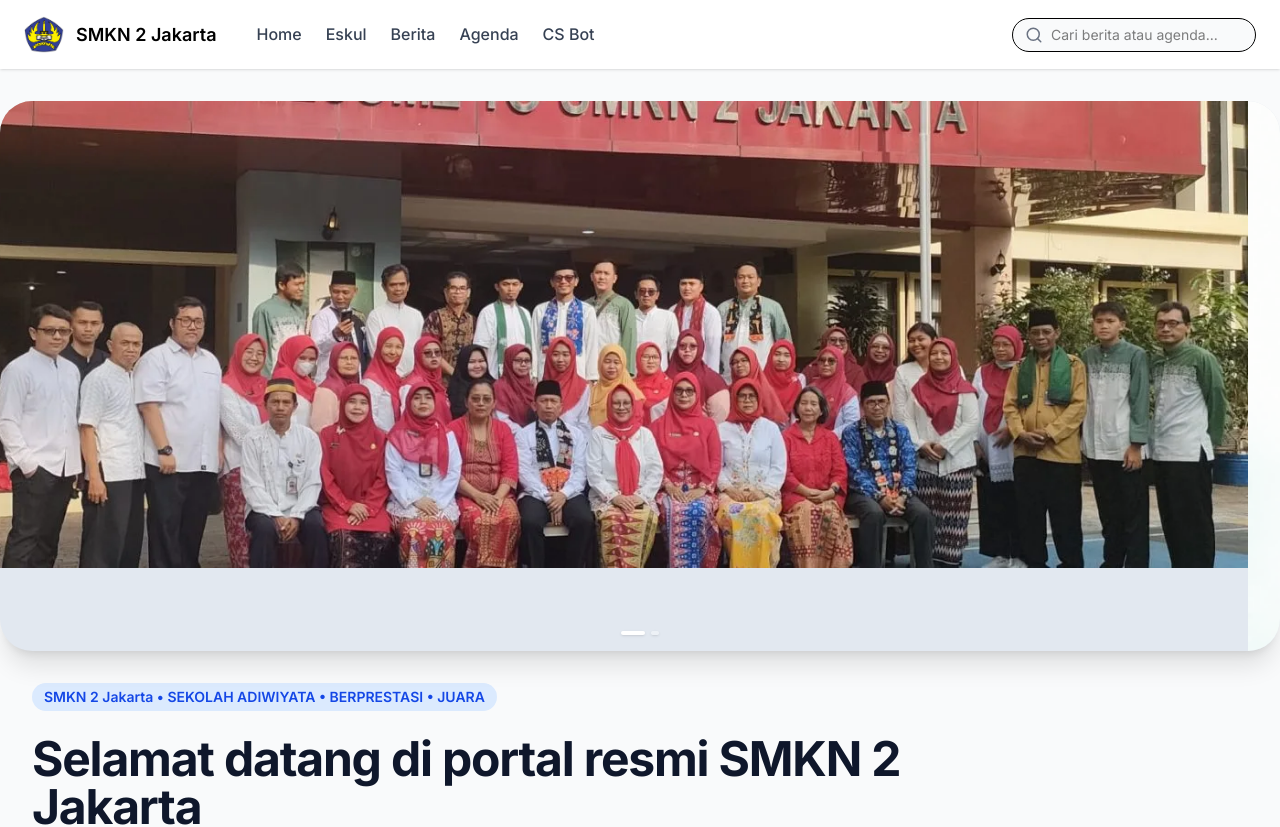
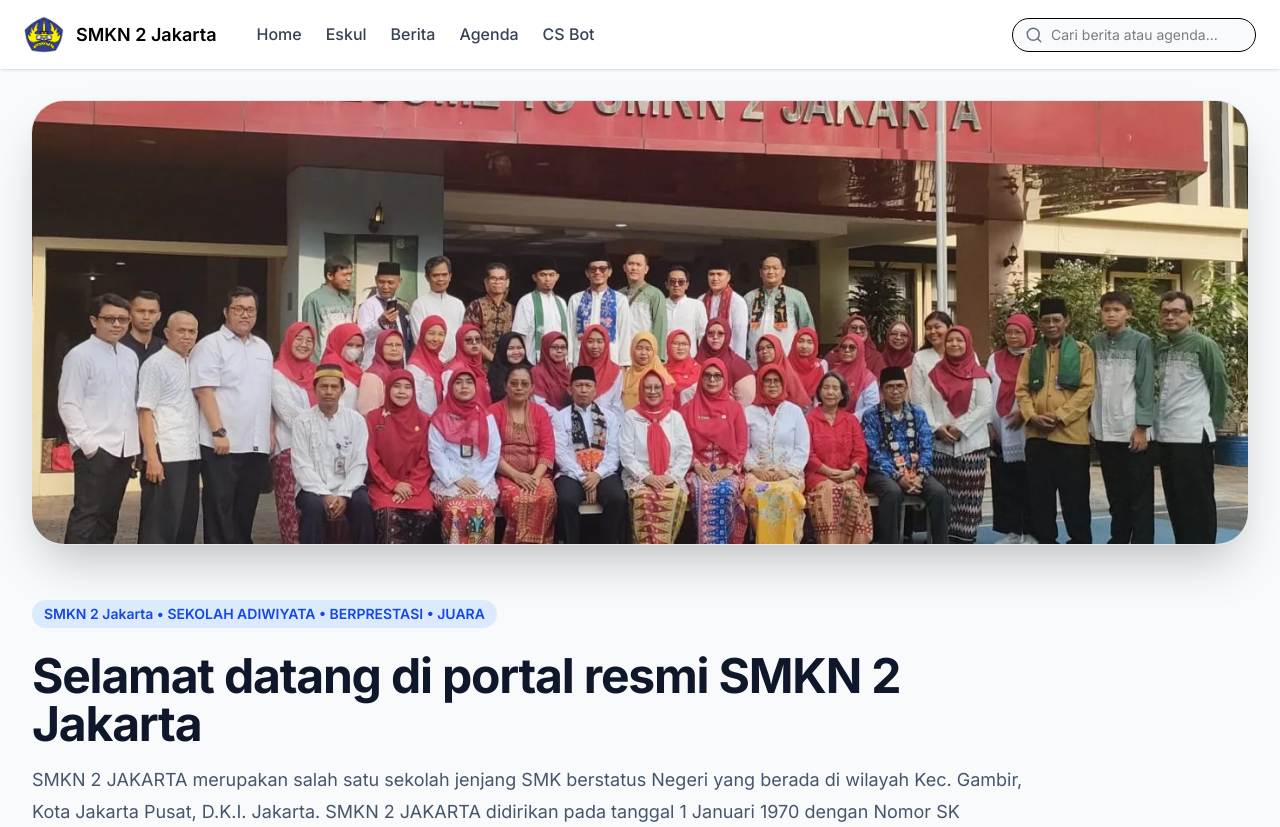
Before and after one commit to myane234/portal-sekolah, a React (Vite) app: page / in a window 1280 px wide. Shown: the top 827 px of the page. Built offline with nearby package versions, Linux system fonts and the light colour scheme; no server answers.

Commit message:
fix Photos at Home

```diff
--- a/src/component/Home.jsx
+++ b/src/component/Home.jsx
@@ -28,39 +28,18 @@ export default function Home() {
   return (
     <main className="max-w-7xl mx-auto px-4 sm:px-6 lg:px-8 mt-8 pb-16 space-y-14">
 
-<div className="relative -mx-4 sm:-mx-6 lg:-mx-8 mb-8 overflow-hidden shadow-xl bg-slate-200 sm:rounded-[2rem]">
+        <div className="rounded-[2rem] overflow-hidden shadow-2xl ring-1 ring-slate-200">
+        <img
+          src="/HomeKeluargaBesar.webp"
+          alt="Keluarga Besar SMK Negeri 2 Jakarta"
+          className="w-full h-80 object-cover sm:h-[420px]"
+          width="1400"
+          height="510"
+          loading="eager"
+          fetchpriority="high"
+        />
+      </div>
 
-      <div
-        ref={scrollRef}
-        className="flex overflow-x-auto snap-x snap-mandatory scroll-smooth no-scrollbar w-full h-[300px] sm:h-[450px] lg:h-[550px]"
-      >
-
-        {/* Slide 1 */}
-        <div className="w-full flex-shrink-0 h-full snap-center overflow-hidden">
-          <img
-            src="/HomeKeluargaBesar.webp"
-            alt="Keluarga Besar SMKN 2"
-            className="w-full h-full object-cover object-center block"
-            fetchpriority="high"
-          />
-        </div>
-
-
-        <div className="w-full flex-shrink-0 h-full snap-center overflow-hidden">
-          <img
-            src="/kepsek.png"
-            alt="Foto Kepala Sekolah"
-            className="w-full h-full object-cover object-top block"
-          />
-        </div>
-
-      </div>
-  {/* Indikator (Sekarang lebih rapi) */}
-  <div className="absolute bottom-4 left-1/2 -translate-x-1/2 flex gap-1.5">
-    <div className="w-6 h-1 rounded-full bg-white shadow-sm"></div>
-    <div className="w-2 h-1 rounded-full bg-white/40 shadow-sm"></div>
-  </div>
-</div>
 
       <section className="grid gap-10 lg:grid-cols-[1.7fr_.3fr] items-center">
         <div className="space-y-6">
```
Also changed, not shown: 1 other file (tests, documents, lock files or other folders).
